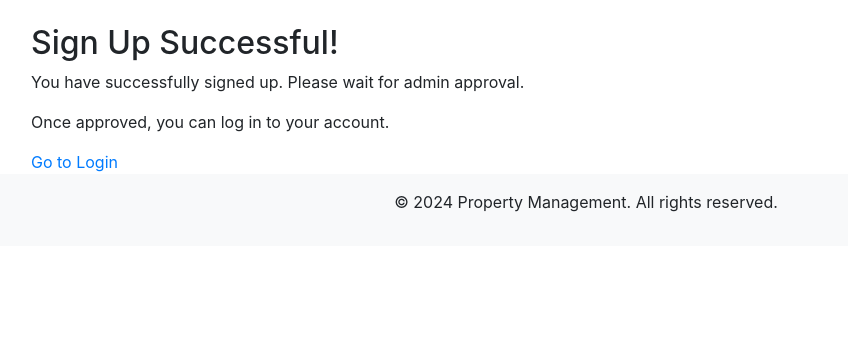
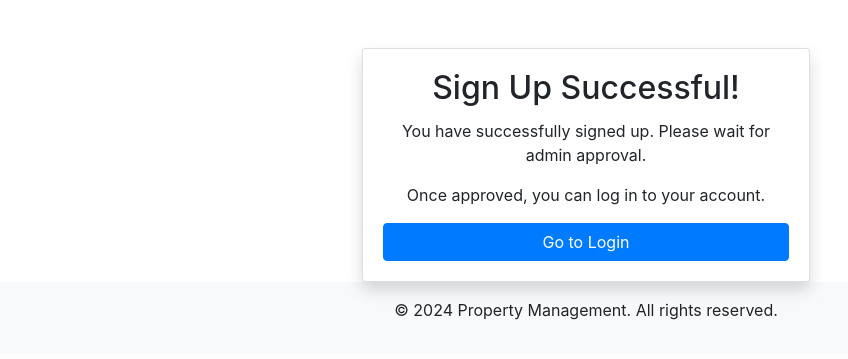
Before and after one commit to pritom006/property_management_django, a Django app: page /sign-up-success/ in a window 1280 px wide. Shown: the part 56-415 px from the top of the page, without its empty margins (54-902 px from the left). Run offline with Django 5.2, Linux system fonts and the light colour scheme; parts of the project's set-up code (start-up, migrations or seed data) failed here and were passed over; some libraries are stand-ins or nearby versions.

Commit message:
frontend-design

```diff
--- a/templates/sign_up_success.html
+++ b/templates/sign_up_success.html
@@ -3,8 +3,14 @@
 {% block title %}Sign Up Successful{% endblock %}
 
 {% block content %}
-  <h2>Sign Up Successful!</h2>
-  <p>You have successfully signed up. Please wait for admin approval.</p>
-  <p>Once approved, you can log in to your account.</p>
-  <a href="{% url 'login' %}">Go to Login</a>
+<div class="d-flex justify-content-center align-items-center mt-5">
+  <div class="card shadow" style="width: 28rem;">
+    <div class="card-body text-center">
+      <h2 class="card-title">Sign Up Successful!</h2>
+      <p class="card-text">You have successfully signed up. Please wait for admin approval.</p>
+      <p class="card-text">Once approved, you can log in to your account.</p>
+      <a href="{% url 'login' %}" class="btn btn-primary w-100">Go to Login</a>
+    </div>
+  </div>
+</div>
 {% endblock %}
```
Also changed, not shown: templates/login.html (+9 -5 lines), templates/sign_up.html (+12 -6 lines), 1 other file.
